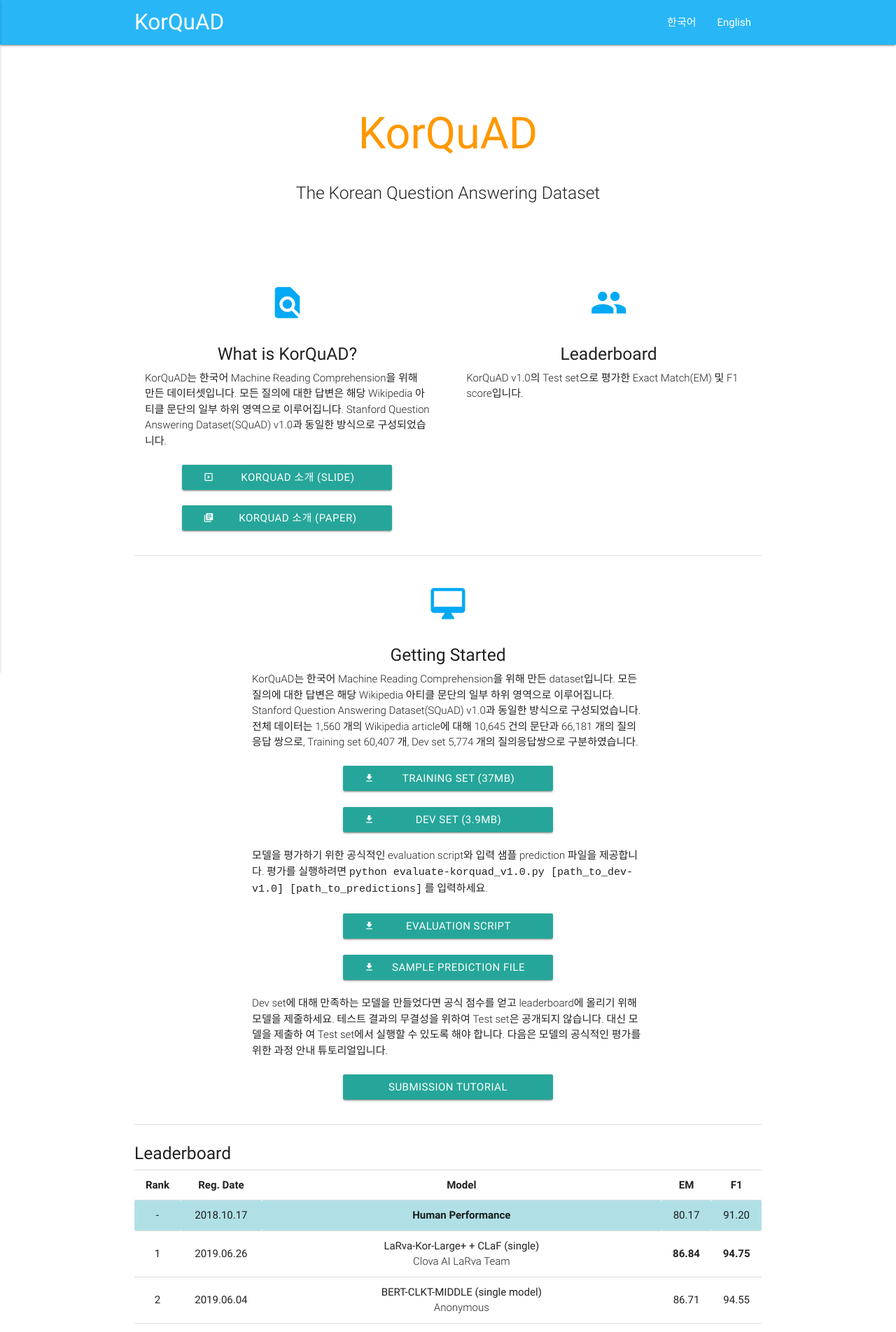
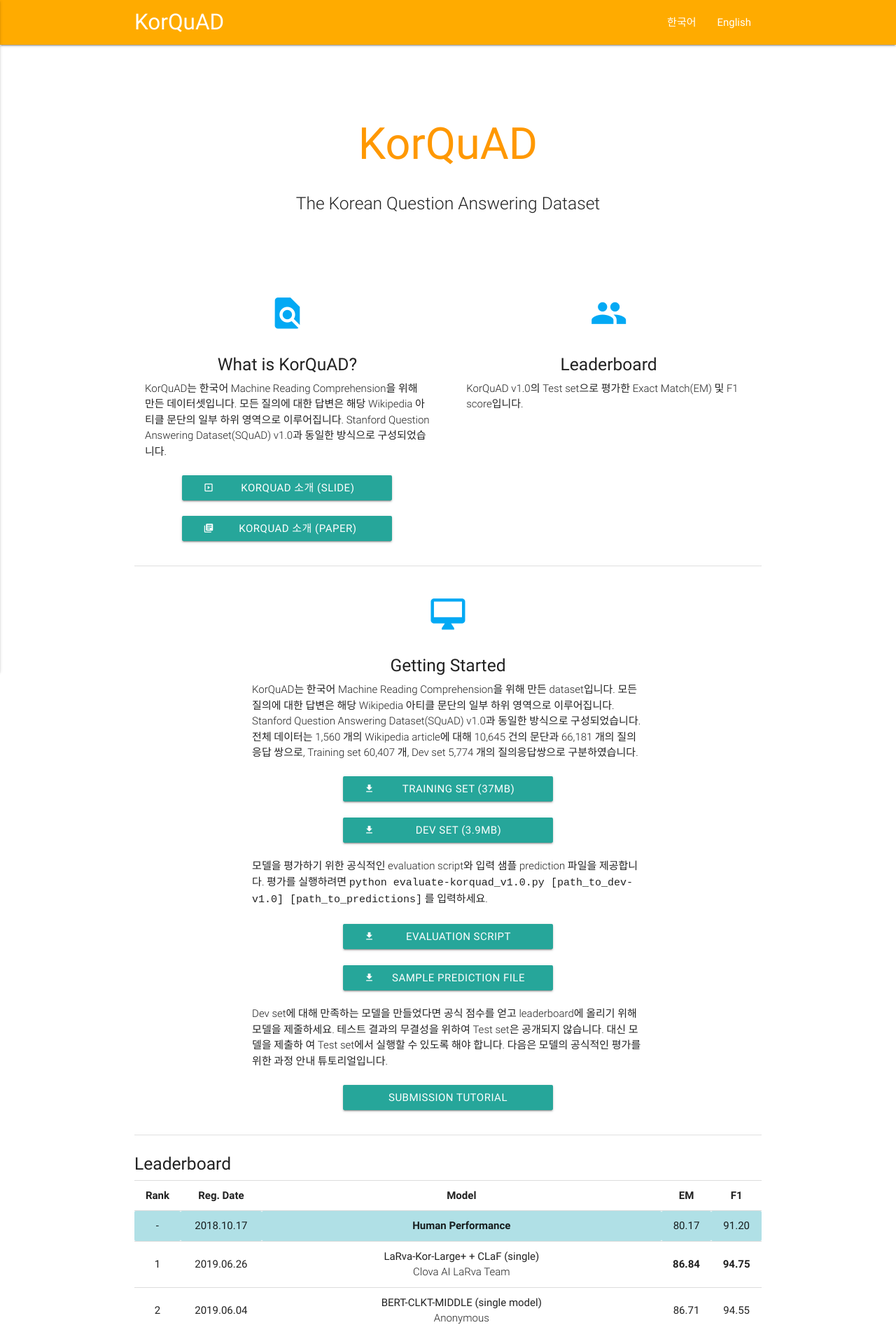
Before and after one commit to korquad/korquad.github.io, a Jekyll site: the page built from index.md, in a window 1280 px wide. Shown: the top 1903 px of the page at 70% size. Built offline with Jekyll 4.4.1, drawn with Linux system fonts in a browser that asks for light colours.

Commit message:
Update header.html

```diff
--- a/_includes/header.html
+++ b/_includes/header.html
@@ -1,4 +1,4 @@
-<nav class="light-blue lighten-1" role="navigation">
+<nav class="amber accent-4" role="navigation">
     <div class="nav-wrapper container"><a id="logo-container" class="brand-logo" href="{{ "/" | relative_url }}">KorQuAD</a>
     {% assign default_paths = site.pages | map: "path" %}
     {% assign page_paths = site.header_pages | default: default_paths %}
@@ -29,6 +29,9 @@
 
       <a href="#" data-activates="nav-mobile" class="button-collapse"><i class="material-icons">menu</i></a>
     </div>
+
+</nav>
+
     <header class="site-category">
       <ul>
 
@@ -44,4 +47,3 @@
 
     </ul>
     </header>
-</nav>
```
